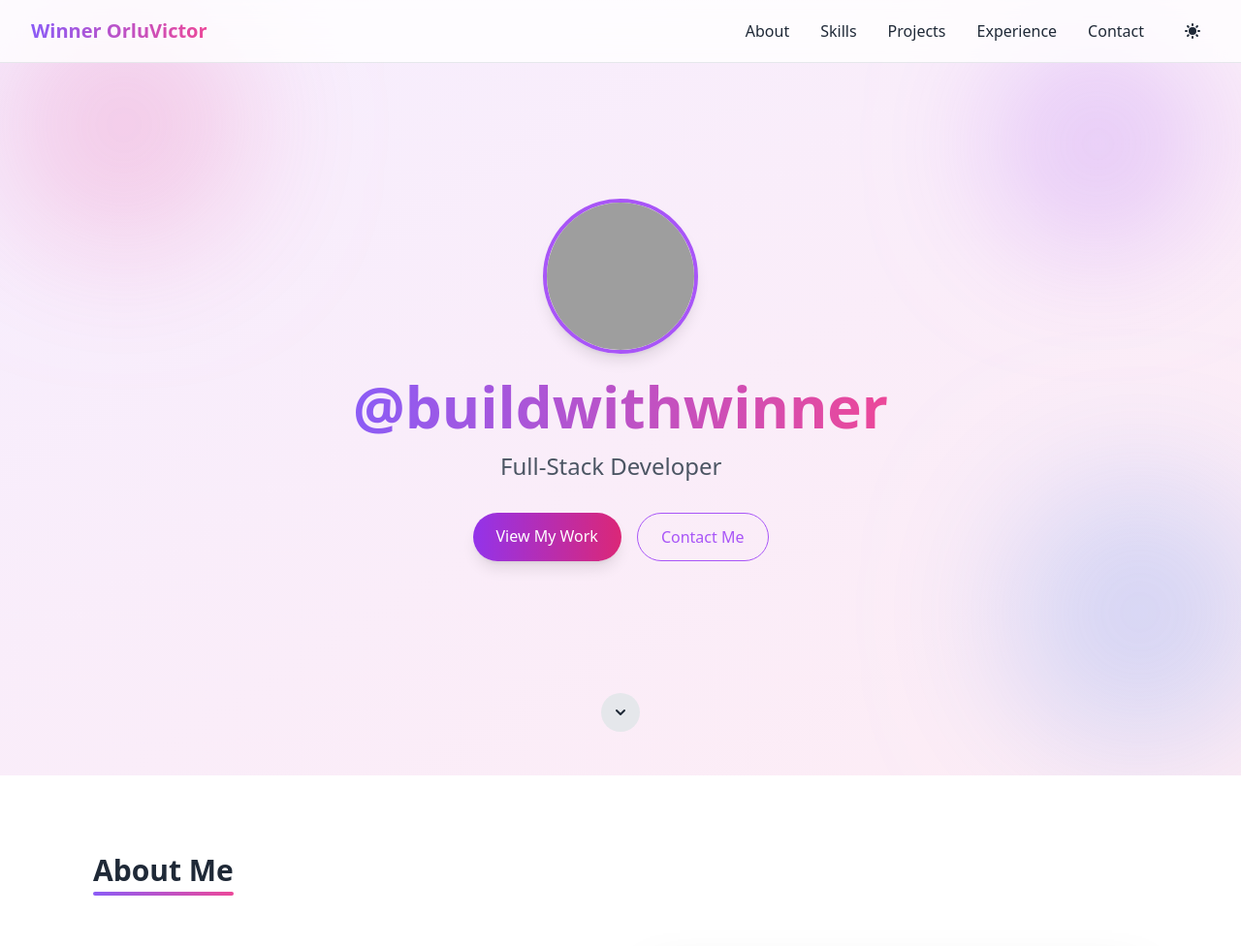
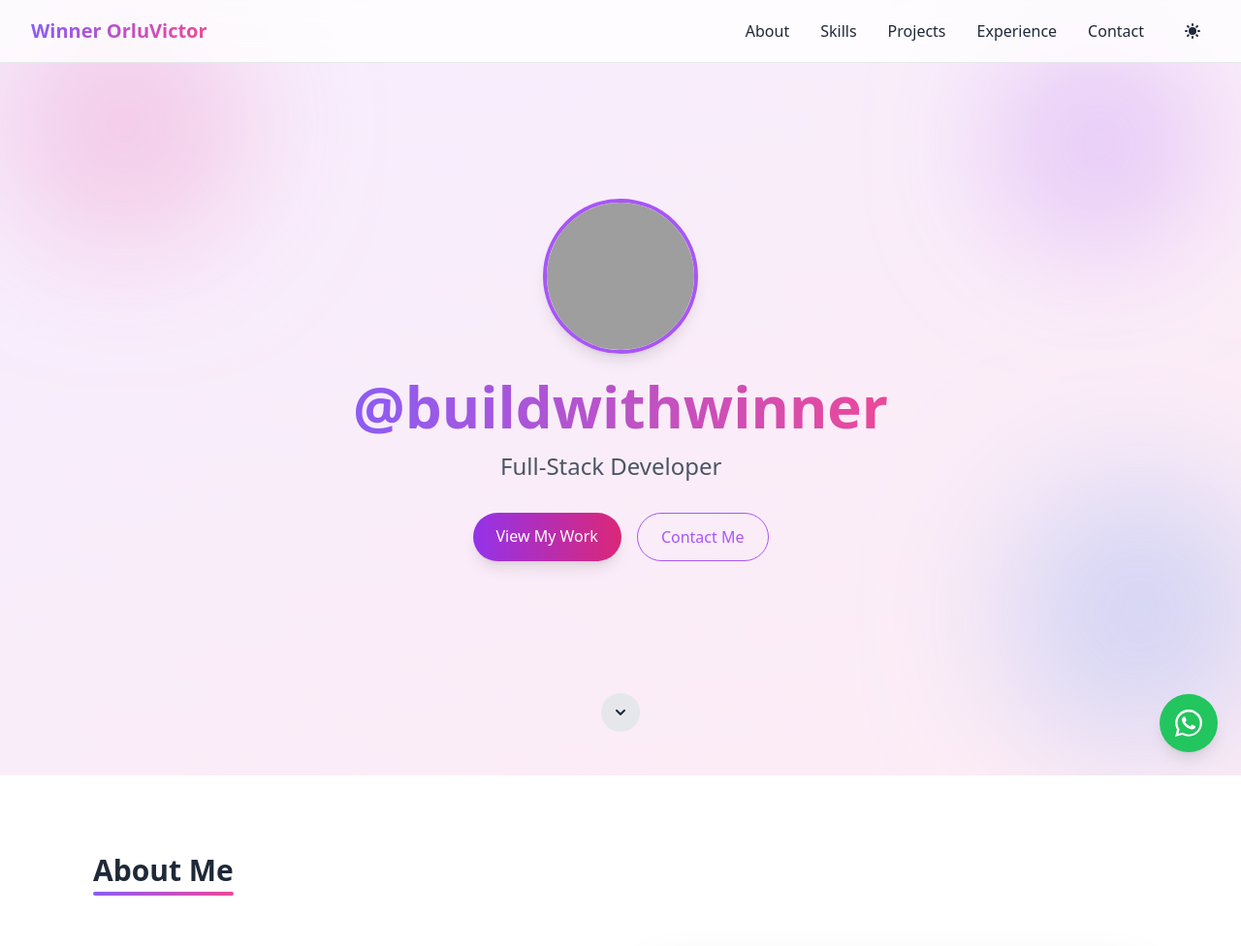
Before and after one commit to winnerdebest/portfolio, a Django app: page / in a window 1280 px wide. Shown: the top 976 px of the page at 97% size. Run offline with Django 5.2, Linux system fonts and the light colour scheme; data comes from the database, SQL or seed files in the repository; some libraries are stand-ins or nearby versions; grey boxes are pictures that could not be loaded.

Commit message:
Added the number for whatsapp

```diff
--- a/templates/index.html
+++ b/templates/index.html
@@ -105,6 +105,8 @@
                     <span class="text-xl font-bold gradient-text">Winner OrluVictor</span>
                 </div>
 
+
+
                 <!-- Desktop Navigation -->
                 <div class="hidden md:flex items-center space-x-8">
                     <a href="#about" class="hover:text-purple-500 dark:hover:text-purple-400 transition-colors">About</a>
@@ -164,6 +166,15 @@
             </div>
         </div>
     </nav>
+
+    <!-- Floating WhatsApp Button -->
+    <a href="https://wa.me/+2349011277920" target="_blank"
+        class="fixed bottom-6 right-6 z-50 bg-green-500 hover:bg-green-600 text-white rounded-full shadow-lg p-4 flex items-center justify-center transition-all"
+        aria-label="Chat on WhatsApp">
+         <svg xmlns="http://www.w3.org/2000/svg" class="h-7 w-7" fill="currentColor" viewBox="0 0 24 24">
+              <path d="M17.472 14.382c-.297-.149-1.758-.867-2.028-.967-.271-.099-.469-.148-.668.15-.198.297-.767.967-.941 1.166-.173.198-.347.223-.644.075-.297-.149-1.255-.462-2.39-1.475-.883-.788-1.48-1.761-1.653-2.059-.173-.297-.018-.458.13-.606.134-.133.298-.347.446-.52.149-.173.198-.298.298-.497.099-.198.05-.372-.025-.521-.075-.149-.668-1.611-.916-2.207-.242-.579-.487-.5-.668-.51-.173-.008-.372-.01-.571-.01-.198 0-.52.074-.792.372-.271.297-1.04 1.016-1.04 2.479 0 1.462 1.065 2.875 1.213 3.074.149.198 2.099 3.205 5.077 4.372.711.306 1.263.489 1.695.625.712.227 1.36.195 1.872.118.571-.085 1.758-.719 2.006-1.413.248-.694.248-1.289.173-1.413-.074-.124-.271-.198-.568-.347zm-5.421 7.617h-.001a9.87 9.87 0 01-5.031-1.378l-.361-.214-3.741.982 1-3.646-.235-.374a9.86 9.86 0 01-1.51-5.26c.001-5.455 4.437-9.89 9.893-9.89 2.64 0 5.122 1.03 6.988 2.898a9.825 9.825 0 012.893 6.991c-.003 5.456-4.438 9.891-9.893 9.891zm8.413-18.304A11.815 11.815 0 0012.05 0C5.495 0 .16 5.335.157 11.893c0 2.096.547 4.142 1.588 5.953L0 24l6.305-1.684a11.86 11.86 0 005.737 1.463h.005c6.554 0 11.89-5.335 11.893-11.893a11.82 11.82 0 00-3.49-8.463z"/>
+         </svg>
+    </a>
 
     <!-- Hero Section -->
     <section class="min-h-screen flex flex-col justify-center items-center text-center px-4 pt-16 pb-20 relative overflow-hidden mobile-px-4 mobile-py-8">
```
